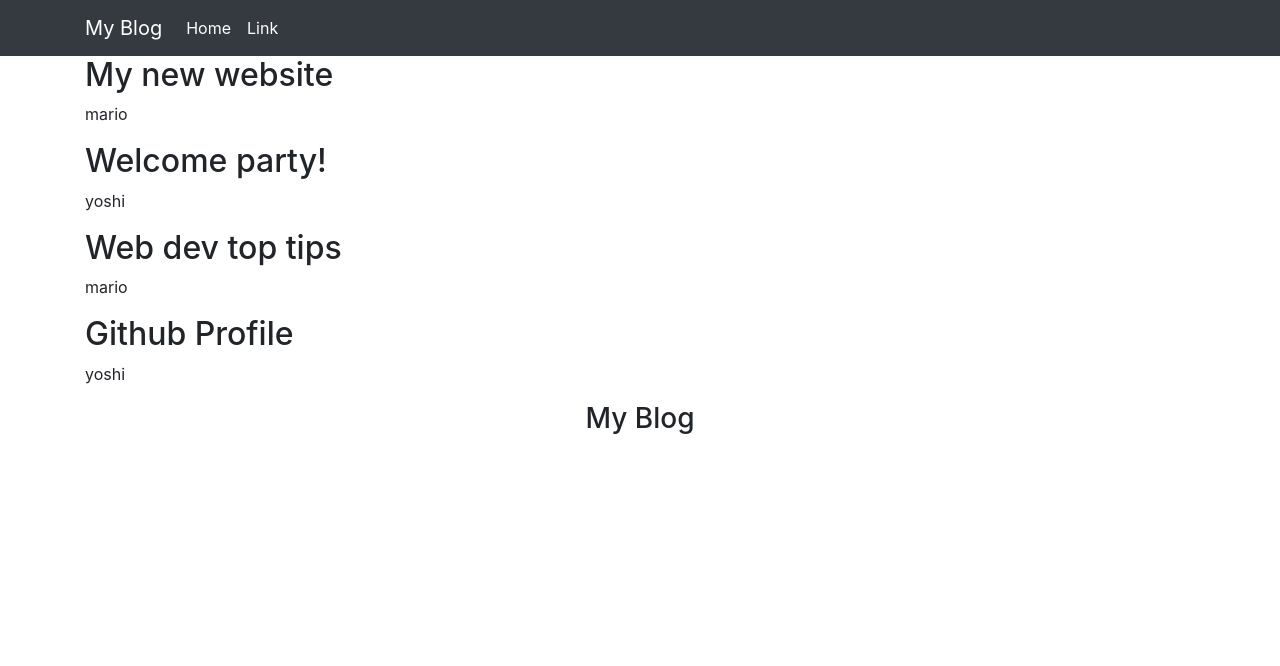
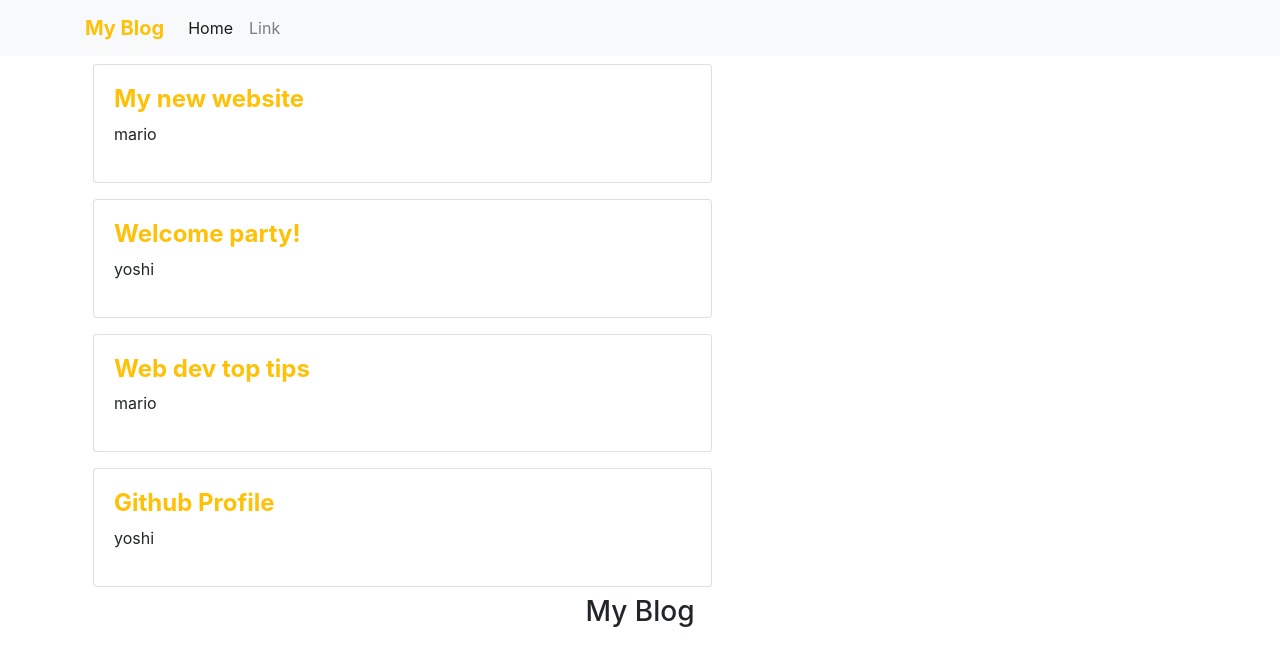
Before and after one commit to nressa/blog-react, a React (Create React App) app: page / in a window 1280 px wide. Shown: the top 666 px of the page. Built offline with nearby package versions, Linux system fonts and the light colour scheme.

Commit message:
Add css for card

```diff
--- a/src/Components/Home.js
+++ b/src/Components/Home.js
@@ -12,9 +12,13 @@ const Home = () => {
         <div className="container">
             <div className="row">
                 { blogs.map((blog) => (
-                    <div className="col-md-12" key={blog.id}>
-                        <h2 className="text-left">{blog.title}</h2>
-                        <p className="text-left">{blog.author}</p>
+                    <div className="col-md-7" key={blog.id}>
+                        <div className="card m-2">
+                            <div className="card-body">
+                                <h4 className="text-left font-weight-bold text-warning">{blog.title}</h4>
+                                <p className="text-left">{blog.author}</p>
+                            </div>
+                        </div>
                     </div>
                 )) }
             </div>
--- a/src/Components/Navbar.js
+++ b/src/Components/Navbar.js
@@ -1,9 +1,9 @@
 const Navbar = () => {
     return (
 
-        <nav className="navbar navbar-expand-lg navbar-light bg-dark">
+        <nav className="navbar navbar-expand-lg navbar-light bg-light">
             <div className="container">
-                <a className="navbar-brand  text-white" href="/">My Blog</a>
+                <a className="navbar-brand font-weight-bold text-warning" href="/">My Blog</a>
                 <button className="navbar-toggler" type="button" data-toggle="collapse" data-target="#navbarSupportedContent" aria-controls="navbarSupportedContent" aria-expanded="false" aria-label="Toggle navigation">
                 <span className="navbar-toggler-icon"></span>
                 </button>
@@ -11,10 +11,10 @@ const Navbar = () => {
                 <div className="collapse navbar-collapse" id="navbarSupportedContent">
                     <ul className="navbar-nav mr-auto">
                         <li className="nav-item active">
-                            <a className="nav-link text-white" href="/">Home <span className="sr-only">(current)</span></a>
+                            <a className="nav-link" href="/">Home <span className="sr-only">(current)</span></a>
                         </li>
                         <li className="nav-item">
-                            <a className="nav-link text-white" href="/">Link</a>
+                            <a className="nav-link" href="/">Link</a>
                         </li>
                     </ul>
                 </div>
```
